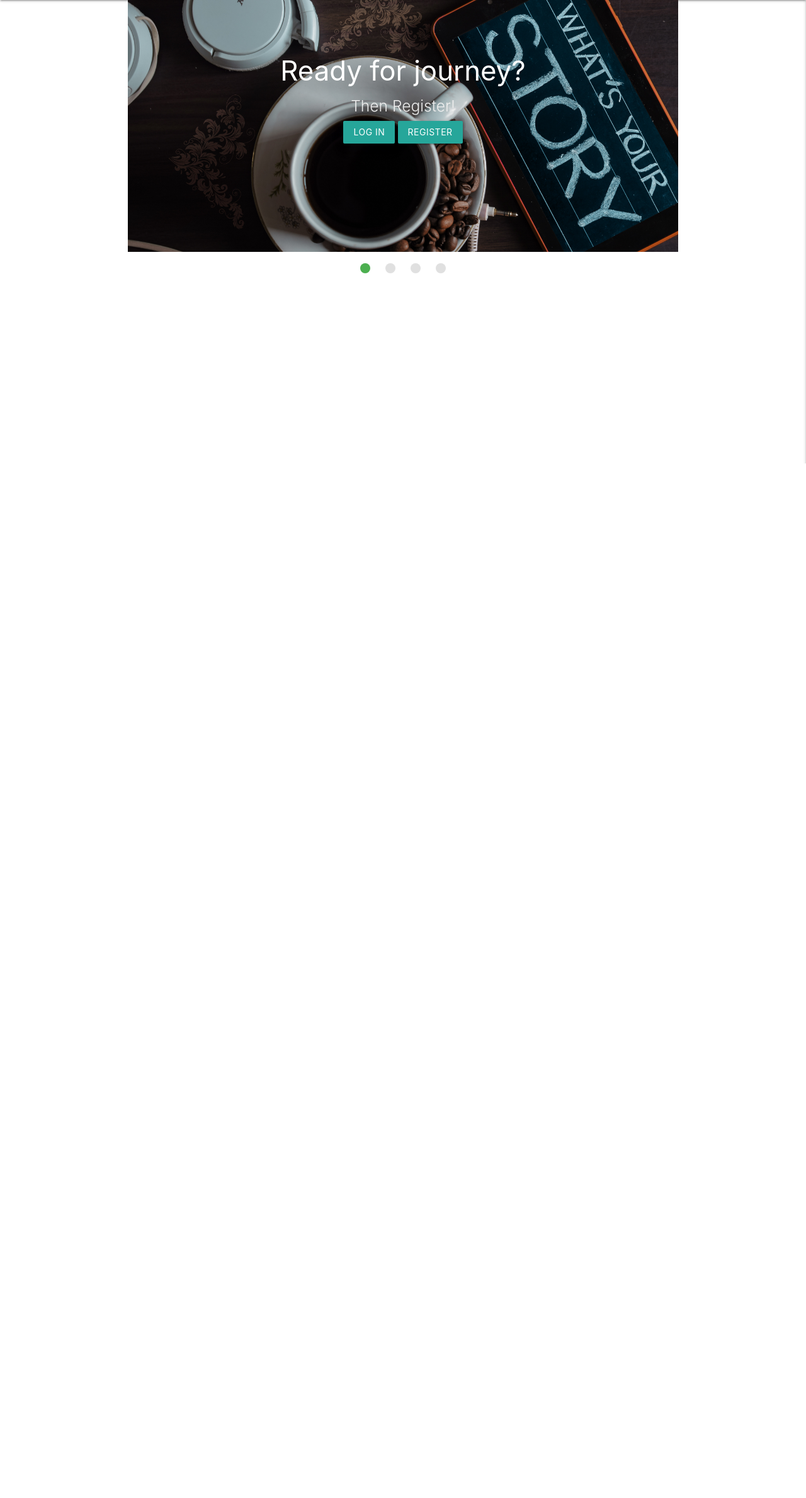
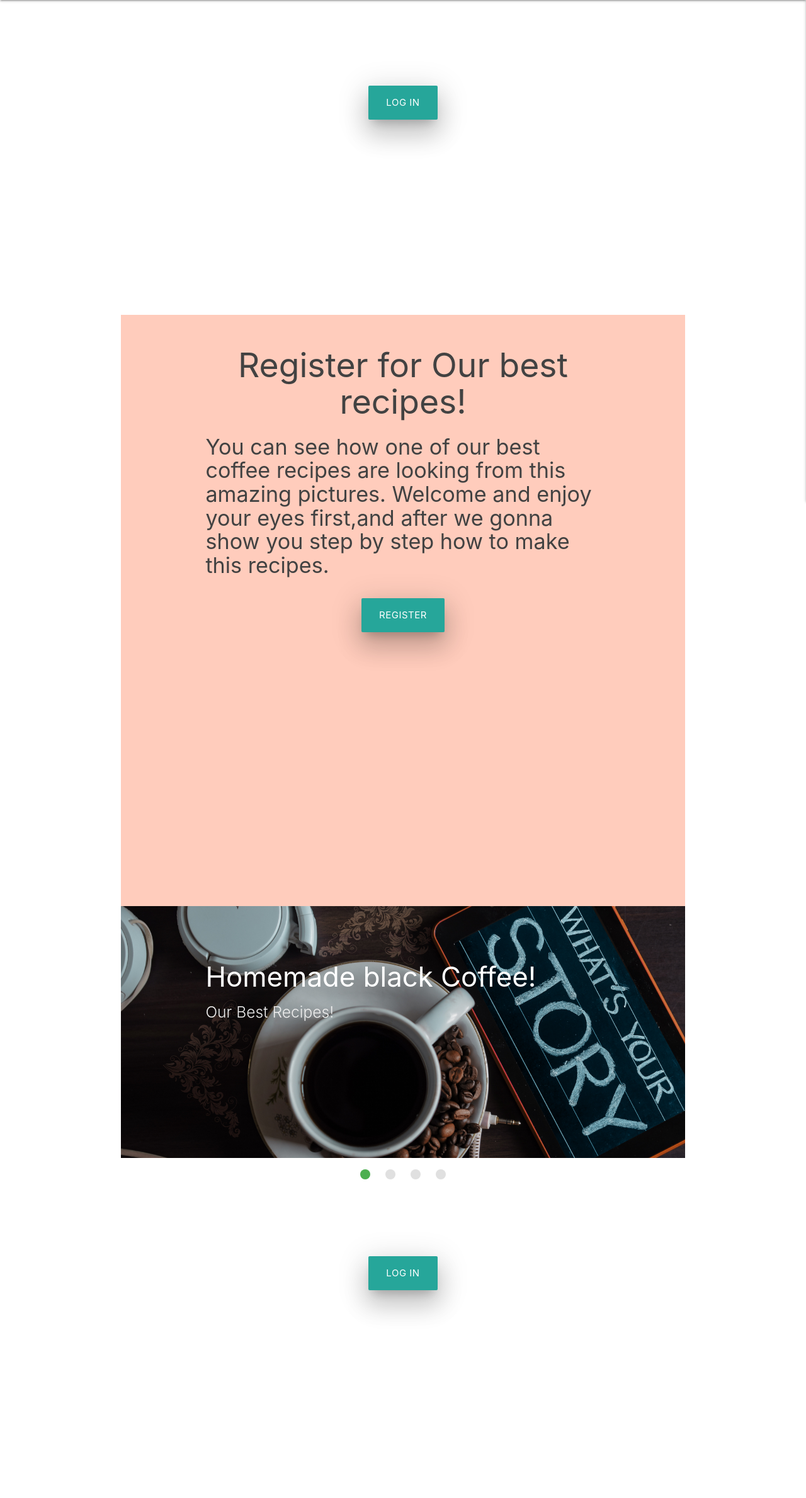
Before and after one commit to romanstr-code/milestone-project-three, a Flask app: page / in a window 1280 px wide. Shown: the part 64-2443 px from the top of the page at 63% size. Before the commit the page ends 800 px from the top, so only its background shows below. Run offline with Flask 2, Linux system fonts and the light colour scheme; some libraries are stand-ins or nearby versions.

Commit message:
Changed home page. Added landing page with login button.Registration section with fotos.Carousel division.Slider division with content and foto.Paralax section with login button

```diff
--- a/templates/home.html
+++ b/templates/home.html
@@ -1,73 +1,103 @@
 {% extends "base.html" %}
 {% block content %}
-<!-- Full Screen Materialize division -->
+
+<!-- landing page -->
+<div class="parallax-container">
+    <h1 class="center-align white-text text-darken-2">
+        Univers of Coffee Lovers!
+    </h1>
+    <div class="center-align">
+        <a href="{{ url_for('login') }}" class="waves-effect waves-light btn-large z-depth-5">Log In</a>
+    </div>
+    <div class="parallax">
+        <img src="{{ url_for('static', filename='images/home_page.jpg') }}">
+    </div>
+</div>
+<!-- Register Section / Recipes foto div -->
 <section>
+    <div class="section deep-orange lighten-4">
+        <div class="row container">
+            <h2 class="header center-align grey-text text-darken-3 lighten-3">Register for Our best recipes!</h2>
+            <h4 class="grey-text text-darken-3 lighten-3 ">You can see how one of our best coffee recipes are looking
+                from
+                this amazing pictures. Welcome and enjoy your eyes first,and after we gonna show you step by
+                step how to make this recipes.</h4>
+        </div>
         <div class="row">
-        <div class="col s12">
+            <div class="center-align">
+                <a href="{{ url_for('register') }}" class="waves-effect waves-light btn-large z-depth-5">Register</a>
+            </div>
+        </div>
+        <!-- Carousel/ Display Best Products -->
+        <div class="carousel">
+            <a class="carousel-item" href="#one!"><img src="{{ url_for('static', filename='images/taste1.jpg') }}"
+                    height="180"></a>
+            <a class="carousel-item" href="#two!"><img src="{{ url_for('static', filename='images/taste2.jpg') }}"
+                    height="180"></a>
+            <a class="carousel-item" href="#three!"><img src="{{ url_for('static', filename='images/taste3.jpg') }}"
+                    height="180"></a>
+            <a class="carousel-item" href="#four!"><img src="{{ url_for('static', filename='images/taste4.jpg') }}"
+                    height="180"></a>
+            <a class="carousel-item" href="#five!"><img src="{{ url_for('static', filename='images/taste5.jpg') }}"
+                    height="180"></a>
+        </div>
+    </div>
+</section>
+<!-- Section with more pictures/ information  -->
+<section>
+    <div class="col">
         <div class="slider">
             <ul class="slides">
                 <li>
-            <!--  Image -->
+                    <!--  image -->
                     <img src="{{ url_for('static', filename='images/home.jpg') }}">
-            <div class="caption center-align">
-                <h3>Ready for journey?</h3>
-                <h5 class="light grey-text text-lighten-3">Then Register!</h5>
-                <!-- Card action -->
-                <div class="card-action center">
-                    <!-- LogIn/Register buttons -->
-                    <a href="{{ url_for('login') }}" class="white-text  darken-3 waves-effect waves-light btn z-depth-3">Log In</a>
-                    <a href="{{ url_for('register') }}" class="white-text  darken-3 waves-effect waves-light btn">Register</a>
-                </div>
+                    <div class="caption left-align">
+                        <h3>Homemade black Coffee!</h3>
+                        <h5 class="light grey-text text-lighten-3">Our Best Recipes!</h5>
                     </div>
                 </li>
                 <li>
-            <!--  Image -->
+                    <!--  image -->
                     <img src="{{ url_for('static', filename='images/home1.jpg') }}">
                     <div class="caption right-align">
-                <h3>Already registered with us?</h3>
-                <h5 class="light grey-text text-lighten-3">Then hit Log In.</h5>
-                <!-- Card action -->
-                <div class="card-action right">
-                    <!-- LogIn/Register buttons -->
-                    <a href="{{ url_for('login') }}" class="white-text  darken-3 waves-effect waves-light btn z-depth-3">Log In</a>
-                    <a href="{{ url_for('register') }}" class="white-text  darken-3 waves-effect waves-light btn">Register</a>
-                </div>
+                        <h3>You Say French Press?</h3>
+                        <h5 class="light grey-text text-lighten-3">We will show you French press!</h5>
                     </div>
                 </li>
                 <li>
-            <!--  Image -->
+                    <!--  image -->
                     <img src="{{ url_for('static', filename='images/home2.jpg') }}">
                     <div class="caption right-align">
-                <h3>Iced coffee ?</h3>
-                <h5 class="light grey-text text-lighten-3">Best recipie awaits.</h5>
-                <!-- Card action -->
-                <div class="card-action right">
-                    <!-- LogIn/Register buttons -->
-                    <a href="{{ url_for('login') }}" class="white-text  darken-3 waves-effect waves-light btn z-depth-3">Log In</a>
-                    <a href="{{ url_for('register') }}" class="white-text  darken-3 waves-effect waves-light btn">Register</a>
-                </div>
+                        <h3>Iced Coffee !</h3>
+                        <h5 class="light grey-text text-lighten-3"> Our Best Iced Coffee Recipe!</h5>
                     </div>
                 </li>
                 <li>
-            <!--  Image -->
+                    <!--  image -->
                     <img src="{{ url_for('static', filename='images/home3.jpg') }}">
-            <div class="caption left-align">
-                <h3>Aeropress Experience !</h3>
-                <h5 class="light grey-text text-lighten-3">Hit the Register button!</h5>
-                <!-- Card action -->
-                <div class="card-action left">
-                    <!-- LogIn/Register buttons -->
-                    <a href="{{ url_for('login') }}" class="white-text  darken-3 waves-effect waves-light btn z-depth-3">Log In</a>
-                    <a href="{{ url_for('register') }}" class="white-text  darken-3 waves-effect waves-light btn">Register</a>
-                </div>
+                    <div class="caption center-align">
+                        <h3>Aeropress Coffee</h3>
+                        <h5 class="light grey-text text-lighten-3">Easy. Fast. Tasty.</h5>
                     </div>
                 </li>
             </ul>
         </div>
     </div>
+</section>
+<!-- / End Section with more pictures/ information /-->
+<!-- Last Section of the page -->
+<section>
+    <div class="parallax-container">
+        <h2 class="center-align white-text text-darken-2">
+            Want to see more? Register!
+        </h2>
+        <div class="center-align">
+            <a class="waves-effect waves-light btn-large z-depth-5" href="{{ url_for('login') }}">Log In</a>
+        </div>
+        <div class="parallax">
+            <img src="{{ url_for('static', filename='images/home_page.jpg') }}">
+        </div>
     </div>
 </section>
-<!-- /Full Screen Materialize division  -->
-
-
+<!-- End Last Section of the page -->
 {% endblock %}
```
Lines whose indentation alone changed are shown as unchanged.
